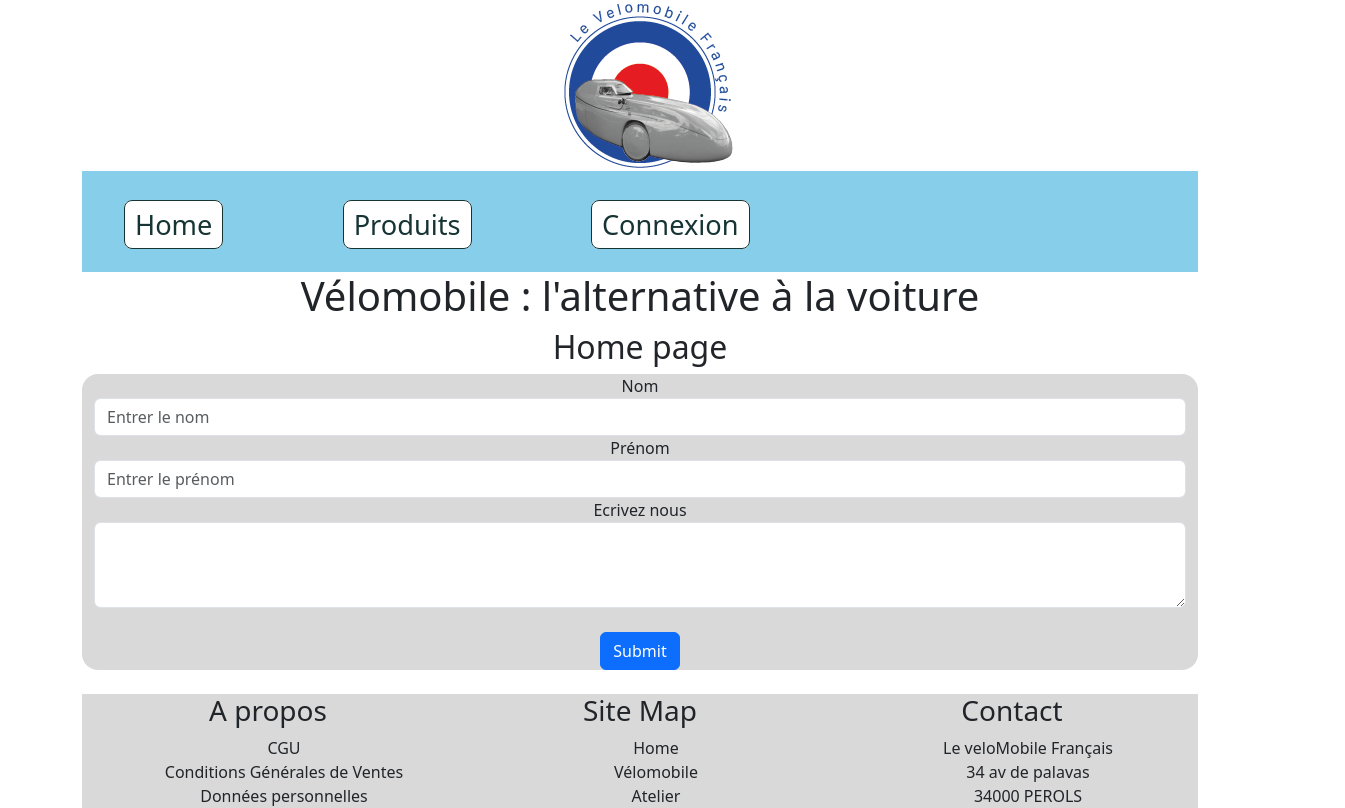
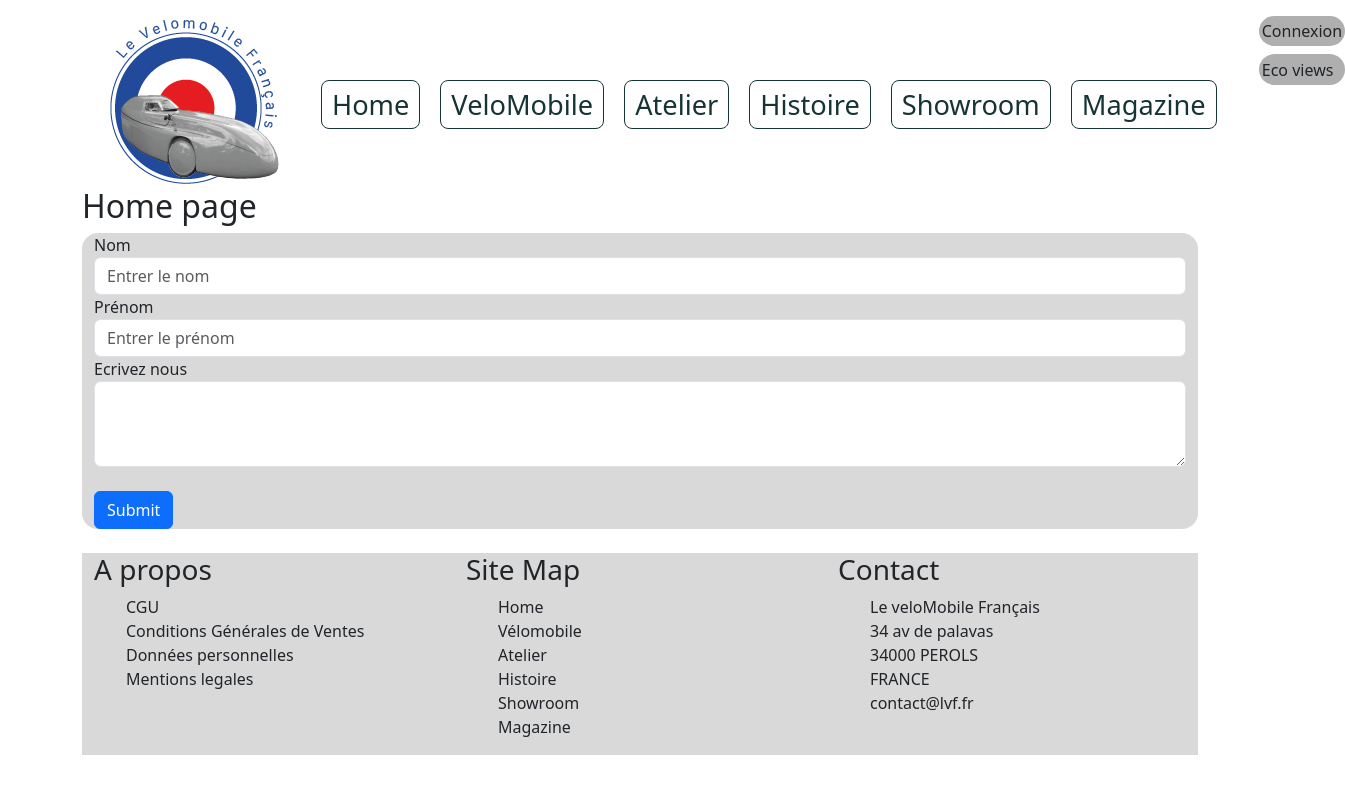
Before and after one commit to alexandra-pereira/velomobile, a React (Create React App) app: page / in a window 1280 px wide. Shown: the top 808 px of the page, 1345 px wide, since content can reach past the window. Built offline with nearby package versions, Linux system fonts and the light colour scheme.

Commit message:
changement header

```diff
--- a/src/App.css
+++ b/src/App.css
@@ -1,34 +1,5 @@
-.App {
-  text-align: center;
+.App{
+  max-width: 100%;
+  margin-left: 1em;
+  margin-top: 1em;
 }
-
-.App-logo {
-  height: 40vmin;
-  pointer-events: none;
-}
-
-.App-logo {
-  /* animation: App-logo-spin infinite 20s linear; */
-}
-@keyframes App-logo-spin {
-  from {
-    transform: rotate(0deg) translateX(0%);
-  }
-  to {
-    transform: rotate(360deg) translateX(50%);
-  }
-}
-.App-header {
-  background-color: #282c34;
-  min-height: 100vh;
-  display: flex;
-  flex-direction: column;
-  align-items: center;
-  justify-content: center;
-  font-size: calc(10px + 2vmin);
-  color: white;
-}
-
-.App-link {
-  color: #61dafb;
-}
--- a/src/components/Header.jsx
+++ b/src/components/Header.jsx
@@ -1,8 +1,6 @@
 import { Link } from "react-router-dom";
 import logo from "./../assets/logo-lvf.png";
-import { CiLogout } from "react-icons/ci";
 import { useState } from "react";
-
 
 const Header = ({ isLoggedIn }) => {
   const [openCloseMenuState, setOpenCloseMenuState] = useState("inactive");
@@ -11,7 +9,7 @@ const Header = ({ isLoggedIn }) => {
     if (login) {
       return (
         <>
-          <CiLogout /> <span> Déconnexion</span>
+          <span> Déconnexion</span>
         </>
       );
     } else
@@ -21,19 +19,24 @@ const Header = ({ isLoggedIn }) => {
         </>
       );
   }
+
+
   function openCloseMenu() {
-    const classAction = openCloseMenu === "inactive" ? "active" : "incactive";
+    const classAction =
+      openCloseMenuState === "inactive" ? "active" : "inactive";
     console.log(`dans openCloseMenu`, classAction);
     setOpenCloseMenuState(classAction);
-
   }
   return (
-    <header>
+
+<header className="container-fluid d-flex ">
+{/* ----------logo--------- */}
       <Link to={"/"}>
         <img src={logo} alt="Logo vélomobile - retour accueil" />
       </Link>
 
-      <nav id="nav" className={"Openclose"}>
+ {/* ----------menu--------- */}
+      <nav id="nav" className={openCloseMenuState}>
         <ul className="mt-4">
           <li className="home-link" onClick={openCloseMenu}>
             <Link to={`/home`}>
@@ -43,19 +46,59 @@ const Header = ({ isLoggedIn }) => {
 
           <li className="products-link" onClick={openCloseMenu}>
             <Link to={`/products`}>
-              <span>Produits</span>
+              <span>VeloMobile</span>
             </Link>
           </li>
 
-          <li className="login-out-link" onClick={openCloseMenu}>
-            <Link to={pathLogged}>
-              {isLoggedIn ? logInOutLink(true) : logInOutLink(false)}
+          <li className="atelier-link" onClick={openCloseMenu}>
+            <Link to={`/atelier`}>
+              <span>Atelier</span>
+            </Link>
+          </li>
+
+          <li className="history-link" onClick={openCloseMenu}>
+            <Link to={`/history`}>
+              <span>Histoire</span>
+            </Link>
+          </li>
+
+          <li className="showroom-link" onClick={openCloseMenu}>
+            <Link to={`/showroom`}>
+              <span>Showroom</span>
+            </Link>
+          </li>
+
+          <li className="magazine-link" onClick={openCloseMenu}>
+            <Link to={`/magazine`}>
+              <span>Magazine</span>
             </Link>
           </li>
         </ul>
+
         <div id="icons" onClick={openCloseMenu}></div>
       </nav>
-      <h1>Vélomobile : l'alternative à la voiture</h1>
+
+
+{/* ----------buton black&white view an buton login--------- */}
+      <div className="bwl">
+        <ul>
+            <li className="login-out-link" onClick={openCloseMenu}>
+              <Link to={pathLogged}>
+                {isLoggedIn ? logInOutLink(true) : logInOutLink(false)}
+              </Link>
+            </li>
+
+            <li className="bk-wh-link" onClick={openCloseMenu}>
+              <Link to="bla">
+                <span>Eco views</span>
+              </Link>
+            </li>
+        </ul>
+      </div>
+
+
+
+ {/*   <h1>Vélomobile : l'alternative à la voiture</h1> */}
     </header>
   );
 };
--- a/src/sass/custom.scss
+++ b/src/sass/custom.scss
@@ -7,3 +7,4 @@
 
    @import './header.scss';
    @import './footer.scss';
+   @import './formulaire.scss'
--- a/src/sass/header.scss
+++ b/src/sass/header.scss
@@ -1,4 +1,5 @@
 /* Code imbriqué (nested) */
+
 header {
           nav {
             ul {
@@ -26,11 +27,11 @@ header {
 
 
               }
+
           }
   }
         /**** NAVBAR ****/
       nav {
-  background: skyblue;
         display: flex;
         justify-content: space-between;
         align-items: center;
@@ -62,7 +63,7 @@ nav ul {
           left: -100%;
           top: 5%;
           flex-direction: column;
-    background: skyblue;
+          background: rgb(125, 129, 131);
           width: 100%;
           text-align: center;
           transition: 0.25s;
@@ -77,4 +78,30 @@ nav ul {
           left: 0;
         }
       }
+
+      /**** div black&white login ****/
+
+      .bwl ul {
+        display: flex;
+        flex-direction: column;
+        list-style: none;
+        gap: 0.5em;
+          li {
+            background-color: rgb(175, 175, 175);
+            padding: 0.2em;
+            border-radius: 1em;
+
+              a {
+                text-decoration: none;
+                color: inherit;
+
                 }
+              &:hover {
+                color: red;
+                }
+              }
+        }
+
+
+
+}
```
Lines whose indentation alone changed are shown as unchanged.
